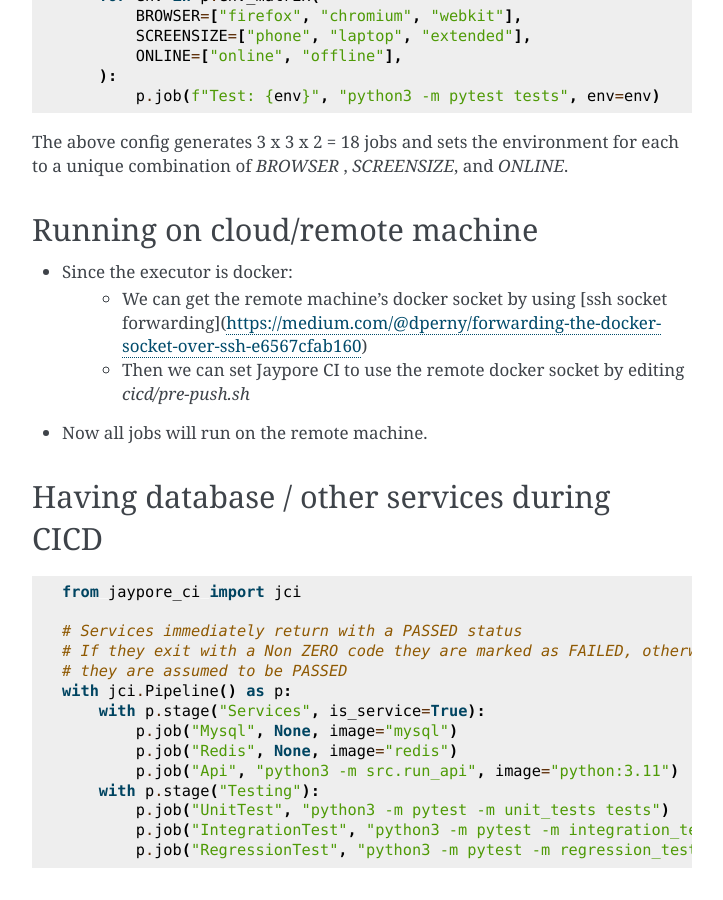
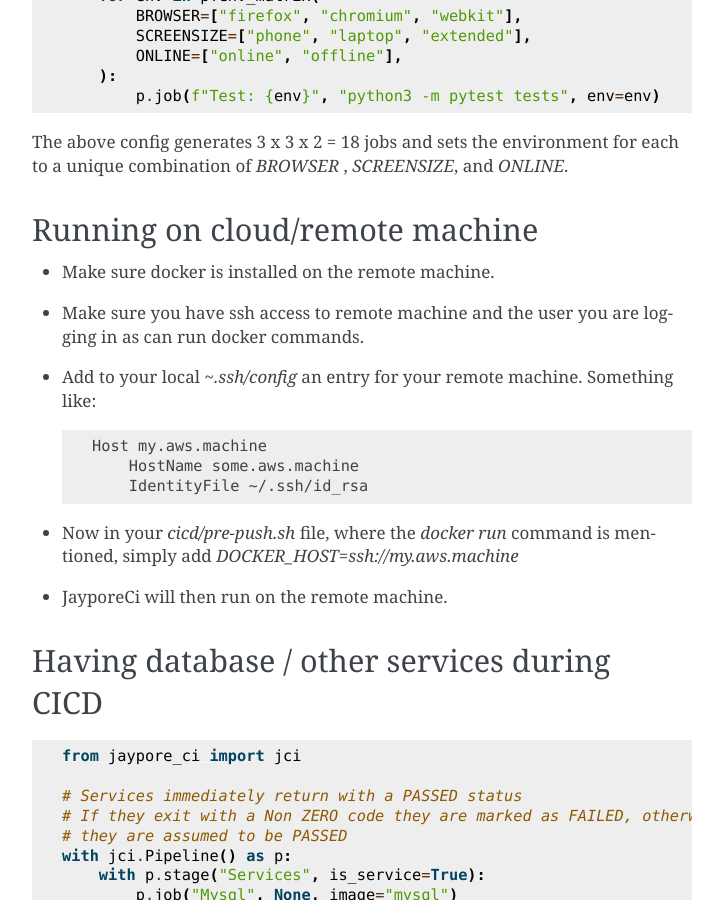
Before and after one commit to theSage21/jaypore_ci, a Sphinx documentation site: the page built from docs/source/examples.rst, in a window 1280 px wide and 900 px high, scrolled down 1970 px. Shown: the whole window, without its empty margins (388-1111 px from the left). Built offline with Sphinx 7.4.7, drawn with Linux system fonts in a browser that asks for light colours.

```diff
--- a/docs/source/examples.rst
+++ b/docs/source/examples.rst
@@ -111,11 +111,17 @@ The above config generates 3 x 3 x 2 = 18 jobs and sets the environment for each
 Running on cloud/remote machine
 -------------------------------
 
-- Since the executor is docker:
-    - We can get the remote machine's docker socket by using [ssh socket forwarding](https://medium.com/@dperny/forwarding-the-docker-socket-over-ssh-e6567cfab160)
-    - Then we can set Jaypore CI to use the remote docker socket by editing `cicd/pre-push.sh`
-- Now all jobs will run on the remote machine.
+- Make sure docker is installed on the remote machine.
+- Make sure you have ssh access to remote machine and the user you are logging in as can run docker commands.
+- Add to your local `~.ssh/config` an entry for your remote machine. Something like:
 
+  .. code-block:: config
+
+    Host my.aws.machine
+        HostName some.aws.machine
+        IdentityFile ~/.ssh/id_rsa
+- Now in your `cicd/pre-push.sh` file, where the `docker run` command is mentioned, simply add `DOCKER_HOST=ssh://my.aws.machine`
+- JayporeCi will then run on the remote machine.
 
 Having database / other services during CICD
 --------------------------------------------
--- a/pyproject.toml
+++ b/pyproject.toml
@@ -1,6 +1,6 @@
 [tool.poetry]
 name = "jaypore_ci"
-version = "0.1.0"
+version = "0.1.1"
 description = ""
 authors = ["arjoonn sharma <arjoonn.94@gmail.com>"]
 
```
Also changed, not shown: README.md (+1 -1 lines), 1 other file.
